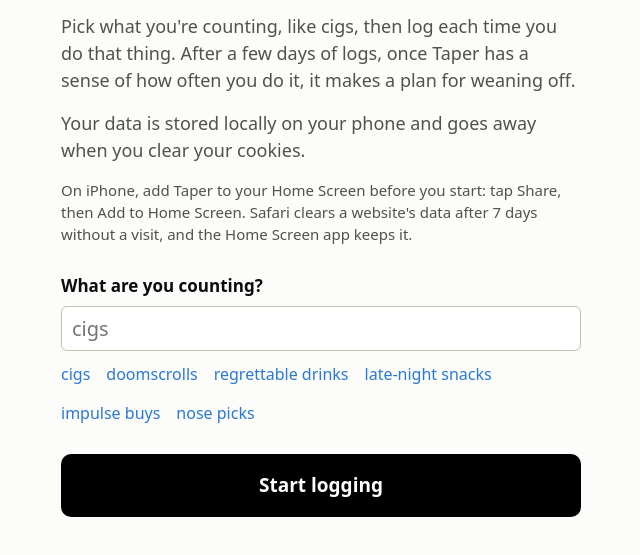
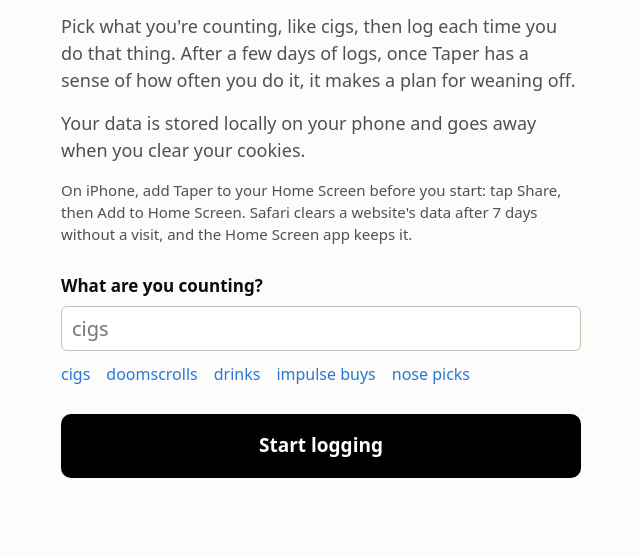
Before and after one commit to codycharlesmcdonald/recipes, a plain HTML site: page docs/taper/index.html in a window 1280 px wide. Shown: the part 133-688 px from the top of the page, without its empty margins (319-959 px from the left). Drawn offline with Linux system fonts and the light colour scheme.

Commit message:
Taper at 6a6e885

```diff
--- a/docs/taper/index.html
+++ b/docs/taper/index.html
@@ -34,8 +34,7 @@
       <div class="picks" aria-label="Ideas">
         <button type="button">cigs</button>
         <button type="button">doomscrolls</button>
-        <button type="button">regrettable drinks</button>
-        <button type="button">late-night snacks</button>
+        <button type="button">drinks</button>
         <button type="button">impulse buys</button>
         <button type="button">nose picks</button>
       </div>
```
